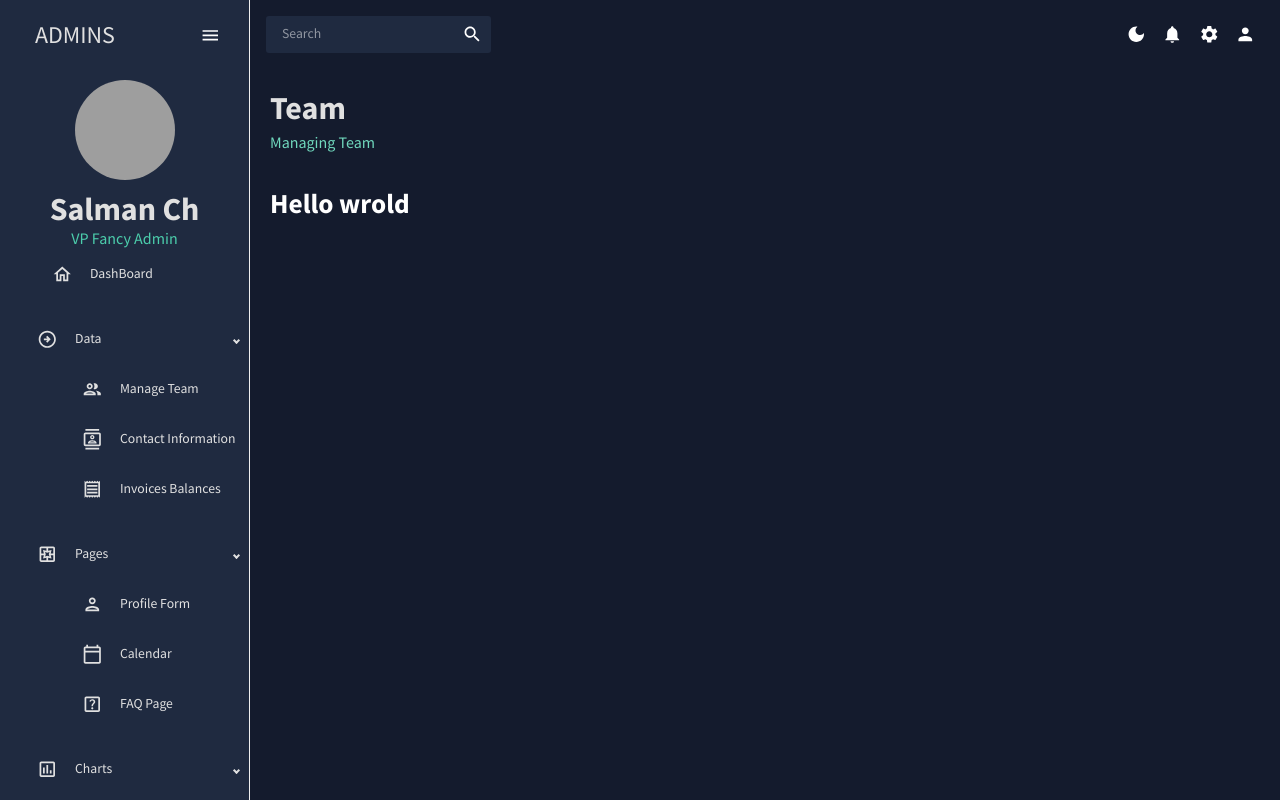
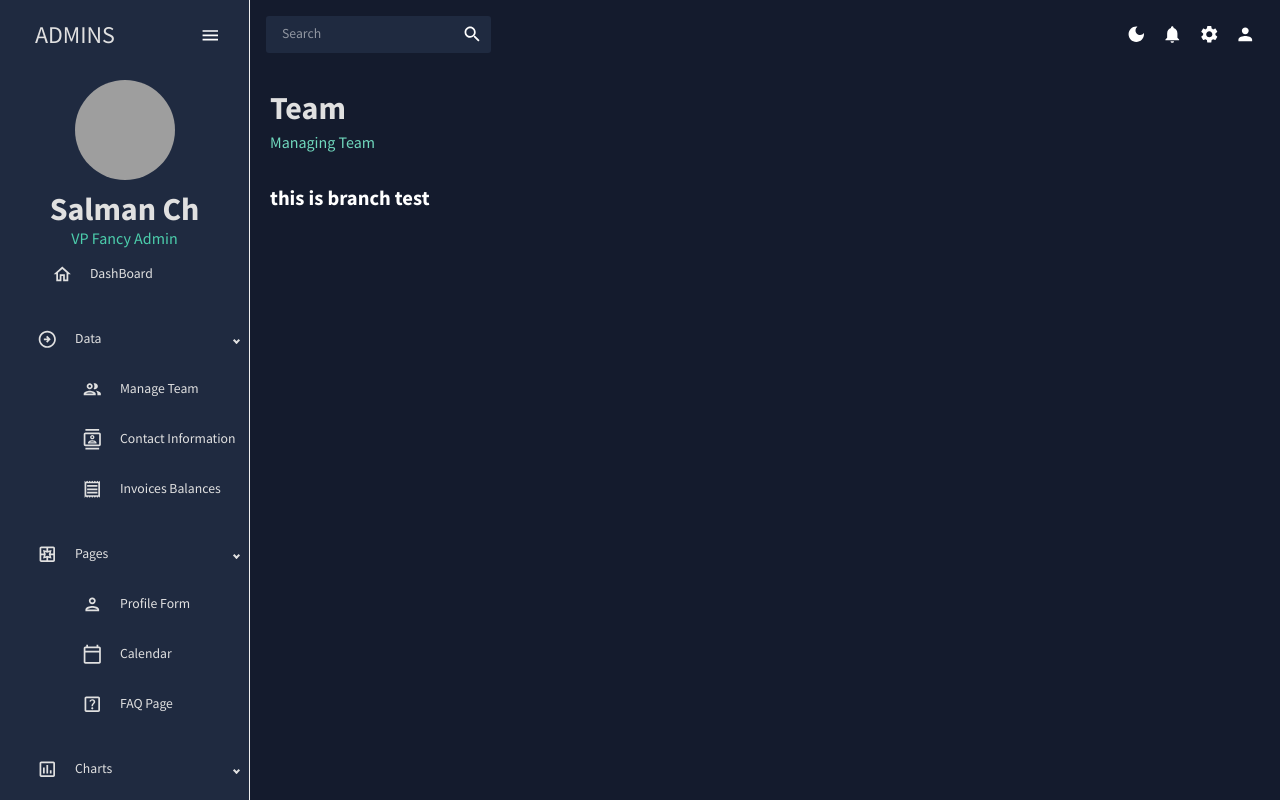
Before and after one commit to Salman-ashraf/adminPanel, a React (Vite) app: page /team in a window 1280 px wide. Built offline with nearby package versions, Linux system fonts and the light colour scheme; grey boxes are pictures that could not be loaded.

Commit message:
test brannch is this added

```diff
--- a/src/scenes/Team/index.jsx
+++ b/src/scenes/Team/index.jsx
@@ -53,7 +53,8 @@ const columns = [
    <Box m='20px'>
      <Headers title='Team' subtitle='Managing Team'>
      </Headers>
-     <h1>Hello wrold</h1>
+
+     <h2>this is branch test</h2>
    </Box>
   )
 }
```
